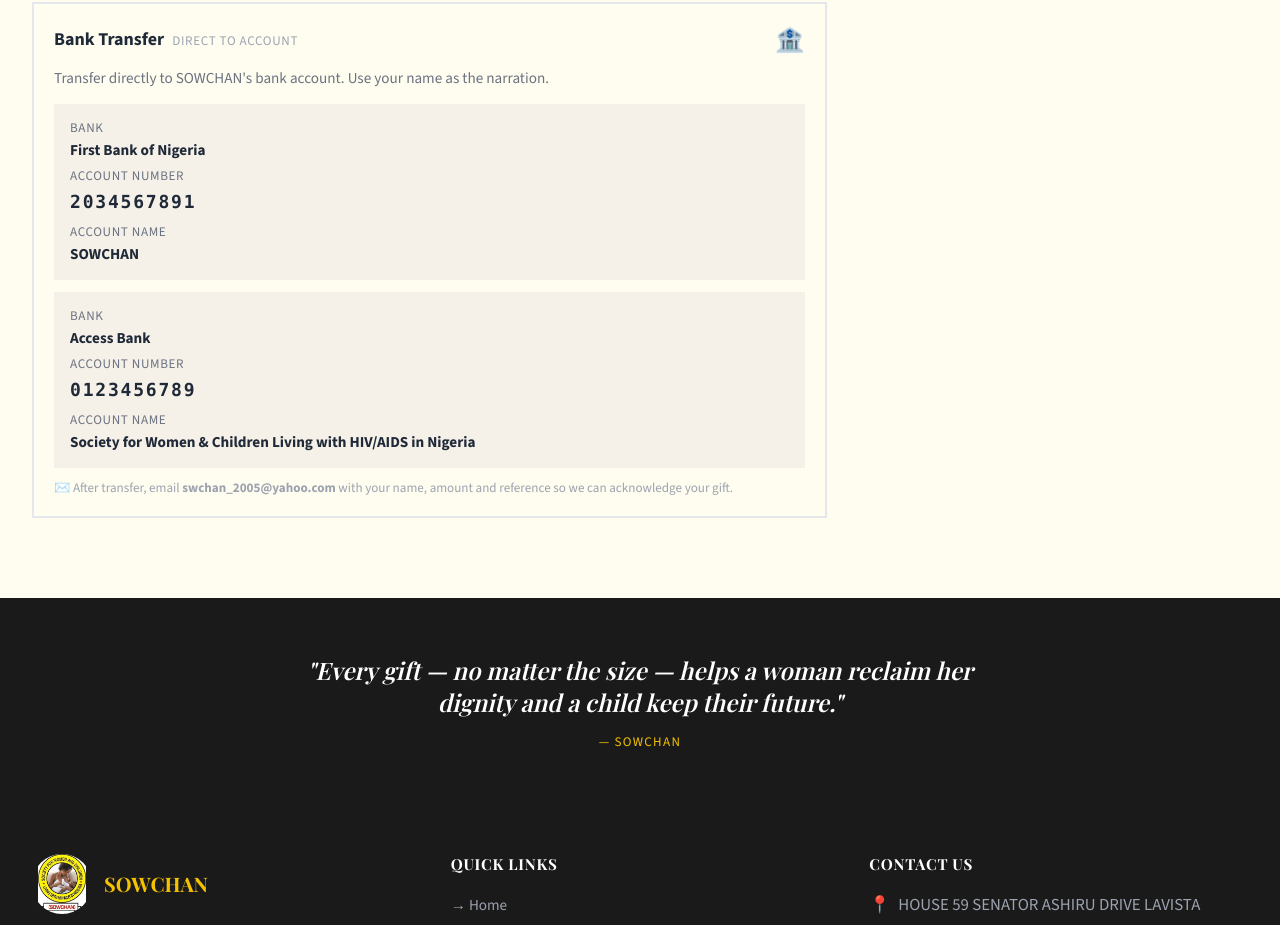
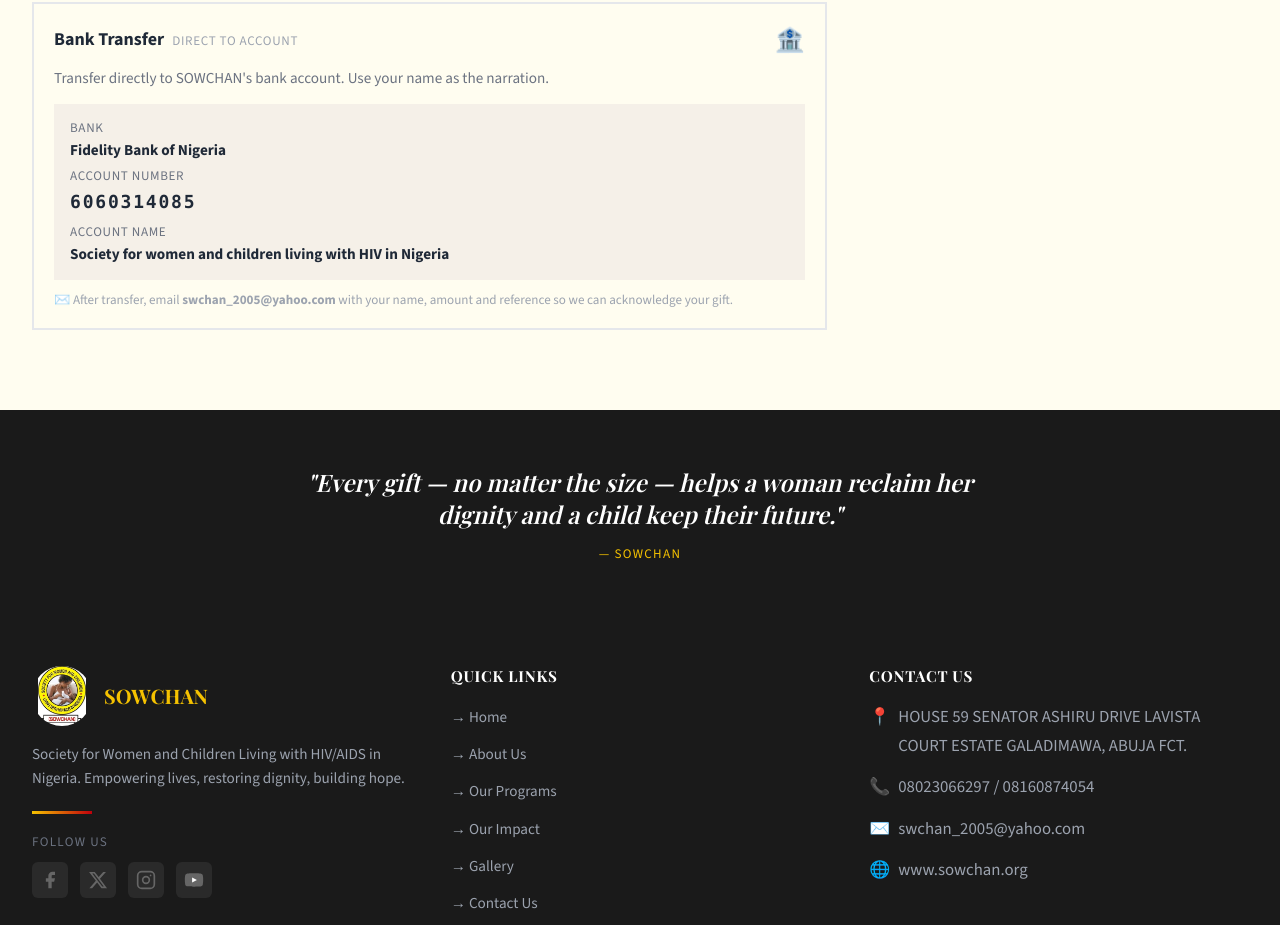
Before and after one commit to sech444/sowchan-website, a Next.js app: page /donate in a window 1280 px wide. Shown: the part 1583-2508 px from the top of the page. Built offline with nearby package versions, Linux system fonts and the light colour scheme.

Commit message:
bank added

```diff
--- a/components/Footer.js
+++ b/components/Footer.js
@@ -3,7 +3,7 @@ import Link from 'next/link';
 const socials = [
   {
     name: 'Facebook',
-    href: 'https://facebook.com/sowchan',
+    href: 'https://web.facebook.com/sowchanf',
     icon: (
       <svg xmlns="http://www.w3.org/2000/svg" width="20" height="20" fill="currentColor" viewBox="0 0 24 24">
         <path d="M18 2h-3a5 5 0 0 0-5 5v3H7v4h3v8h4v-8h3l1-4h-4V7a1 1 0 0 1 1-1h3z"/>
@@ -12,7 +12,7 @@ const socials = [
   },
   {
     name: 'Twitter / X',
-    href: 'https://twitter.com/sowchan',
+    href: 'https://twitter.com/sowchanf',
     icon: (
       <svg xmlns="http://www.w3.org/2000/svg" width="20" height="20" fill="currentColor" viewBox="0 0 24 24">
         <path d="M18.244 2.25h3.308l-7.227 8.26 8.502 11.24H16.17l-5.214-6.817L4.99 21.75H1.68l7.73-8.835L1.254 2.25H8.08l4.713 6.231zm-1.161 17.52h1.833L7.084 4.126H5.117z"/>
--- a/pages/donate.js
+++ b/pages/donate.js
@@ -4,8 +4,9 @@ import { useState } from 'react';
 const amounts = [1000, 2500, 5000, 10000, 25000, 50000];
 
 const bankDetails = [
-  { bank: 'First Bank of Nigeria', account: '2034567891', name: 'SOWCHAN' },
-  { bank: 'Access Bank', account: '0123456789', name: 'Society for Women & Children Living with HIV/AIDS in Nigeria' },
+  { bank: 'Fidelity Bank  of Nigeria', account: '6060314085', name: 'Society for women and children living with HIV in Nigeria' },
+//   { bank: 'Access Bank', account: '0123456789', name: 'Society for women and children living with HIV in Nigeria' },
+// ];
 ];
 
 const impactItems = [
```
